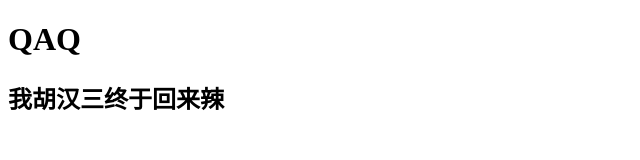
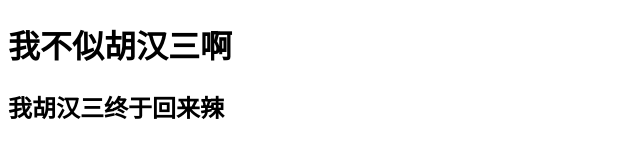
Before and after one commit to XIONGQI98/QAQtest, a plain HTML site: page index.html in a window 1280 px wide. Shown: the whole page, without its empty margins (0-640 px from the left). Drawn offline with Linux system fonts and the light colour scheme.

Commit message:
index index

```diff
--- a/index.html
+++ b/index.html
@@ -9,7 +9,7 @@
 </head>
 
 <body>
-    <h1>QAQ</h1>
+    <h1>我不似胡汉三啊</h1>
     <h2>我胡汉三终于回来辣</h2>
 </body>
 
```
